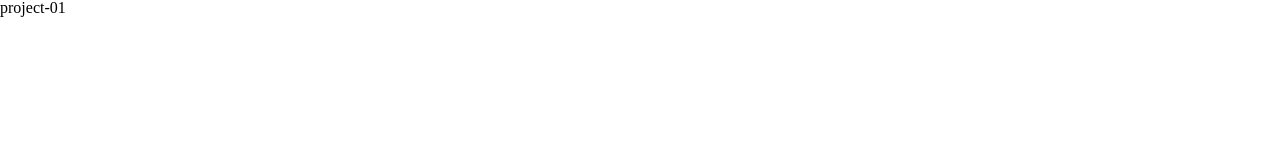
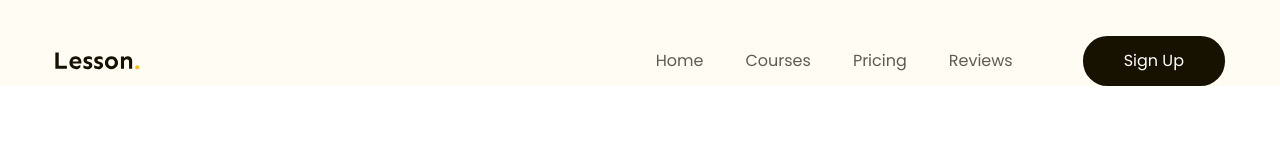
Before and after one commit to NguyenMinhHieu61/htmlcss-project-02, a plain HTML site: page index.html in a window 1280 px wide. Shown: the top 160 px of the page. Drawn offline with Linux system fonts and the light colour scheme.

Commit message:
Create Header

```diff
--- a/assets/css/styles.css
+++ b/assets/css/styles.css
@@ -0,0 +1,70 @@
+* {
+    box-sizing: border-box;
+}
+html {
+    font-size: 62.5%;
+}
+body {
+    font-size: 1.6rem;
+    font-family: 'Poppins', sans-serif;
+}
+
+/* Common */
+.main-content {
+    width: 1170px;
+    max-width: calc(100% - 48px);
+    margin-left: auto;
+    margin-right: auto;
+}
+.btn {
+    padding: 11px 41px;
+    background: #171100;
+    border-radius: 24.5px;
+    text-decoration: none;
+}
+
+/*============= Header ============= */
+.header {
+    background: #FFFCF4;
+    padding-top: 36px;
+}
+.fixed {
+
+}
+.header .body {
+    display: flex;
+    justify-content: space-between;
+}
+.header .logo {
+    width: 85px;
+    height: 100%    ;
+    font-size: 2.4rem;
+    color: #171100;
+}
+.header .nav {
+    margin-left: auto;
+}
+.header .nav ul {
+    height: 100%;
+    display: flex;
+    align-items: center;
+    justify-content: center;
+    gap: 42px;
+}
+.header .nav li {
+
+}
+.header .nav a {
+    font-size: 1.6rem;
+    line-height: 1.75;
+    text-align: center;
+    color: #5F5B53;
+    text-decoration: none;
+}
+.header .btn {
+    margin-left: 70px;
+    font-size: 1.6rem;
+    line-height: 1.75;
+    text-align: center;
+    color: #FFFFFF;
+}
--- a/index.html
+++ b/index.html
@@ -6,9 +6,44 @@
     <meta name="viewport" content="width=device-width, initial-scale=1.0">
     <title>Project-02</title>
     <link rel="stylesheet" href="./assets/css/reset.css">
+
+    <!-- Embed fonts -->
+    <link rel="preconnect" href="https://fonts.googleapis.com"><link rel="preconnect" href="https://fonts.gstatic.com" crossorigin><link href="https://fonts.googleapis.com/css2?family=Lato:wght@700&family=Open+Sans:wght@300;400;700&family=Poppins:ital,wght@0,400;0,600;1,400&family=Sen:wght@700&display=swap" rel="stylesheet">
     <link rel="stylesheet" href="./assets/css/styles.css">
 </head>
 <body>
-    <h1>project-01</h1>
+    <main style="height: 6000px">
+        <!-- Header -->
+        <header class="header fixed" >
+            <div class="main-content">
+                <div class="body">
+                    <!-- Logo -->
+                    <a href="#!">
+                        <img src="./assets/img/logo.svg" alt="Lesson." class="logo">
+                    </a>
+                    <!-- Nav -->
+                    <nav class="nav">
+                        <ul>
+                            <li>
+                                <a href="#!">Home</a>
+                            </li>
+                            <li>
+                                <a href="#!">Courses</a>
+                            </li>
+                            <li>
+                                <a href="#!">Pricing</a>
+                            </li>
+                            <li>
+                                <a href="#!">Reviews</a>
+                            </li>
+                        </ul>
+                    </nav>
+                    <!-- Action -->
+                    <a href="#!" class="btn">Sign Up</a>
+                </div>
+            </div>
+        </header>
+        <!--  -->
+    </main>
 </body>
 </html>
```
Also changed, not shown: assets/img/logo.svg (added).
